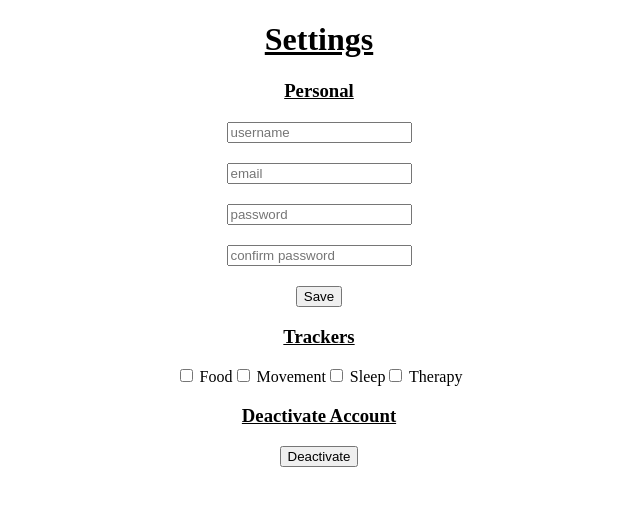
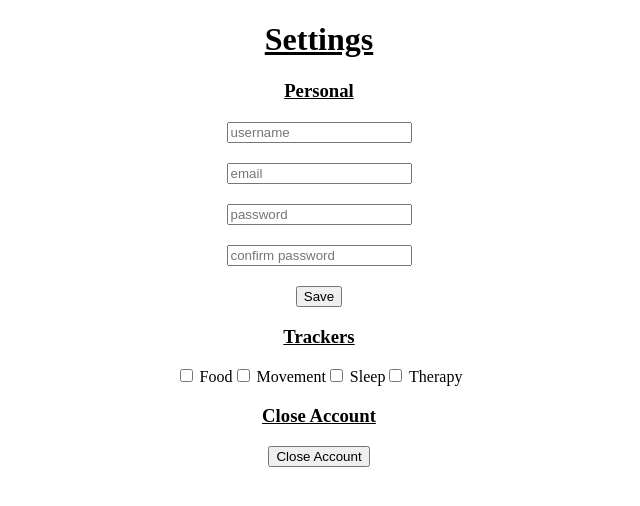
Before and after one commit to AwrenNuit/mood-tracker, a React (Create React App) app: page /settings in a window 1280 px wide. Shown: the top 506 px of the page, without its empty margins (321-961 px from the left). Built offline with nearby package versions, Linux system fonts and the light colour scheme; a web font is replaced by a local one.

Commit message:
updated verbiage

```diff
--- a/src/components/Settings/Settings.js
+++ b/src/components/Settings/Settings.js
@@ -46,8 +46,8 @@ export default function Settings() {
         <input type="checkbox" /> Movement
         <input type="checkbox" /> Sleep
         <input type="checkbox" /> Therapy
-      <h3>Deactivate Account</h3>
-        <button onClick={deactivateAccount}>Deactivate</button>
+      <h3>Close Account</h3>
+        <button onClick={deactivateAccount}>Close Account</button>
     </center>
   );
 }
```
